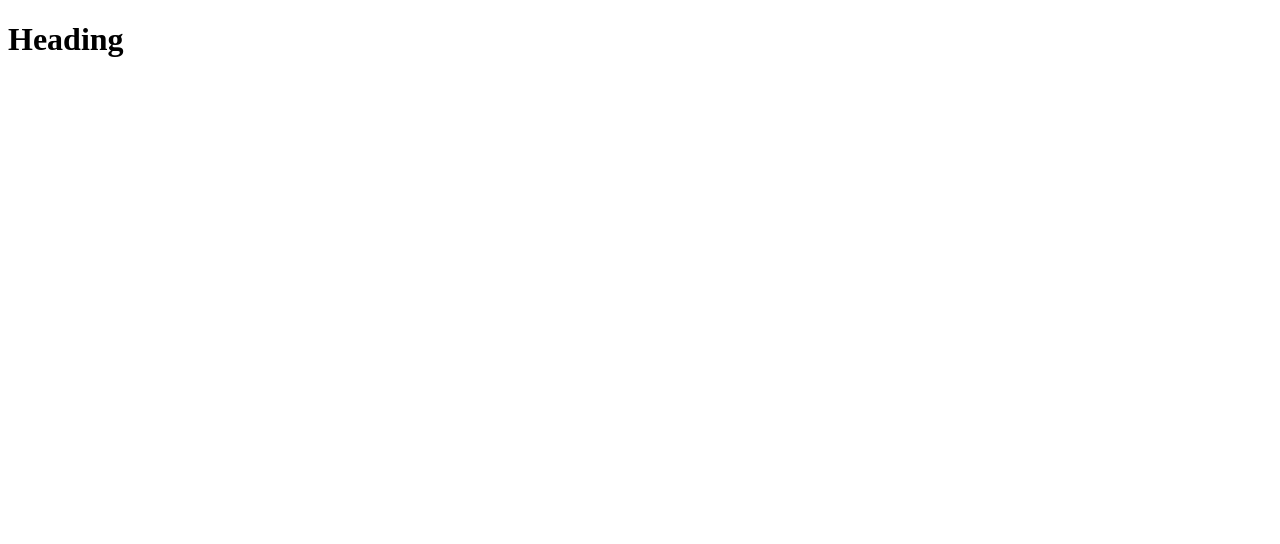
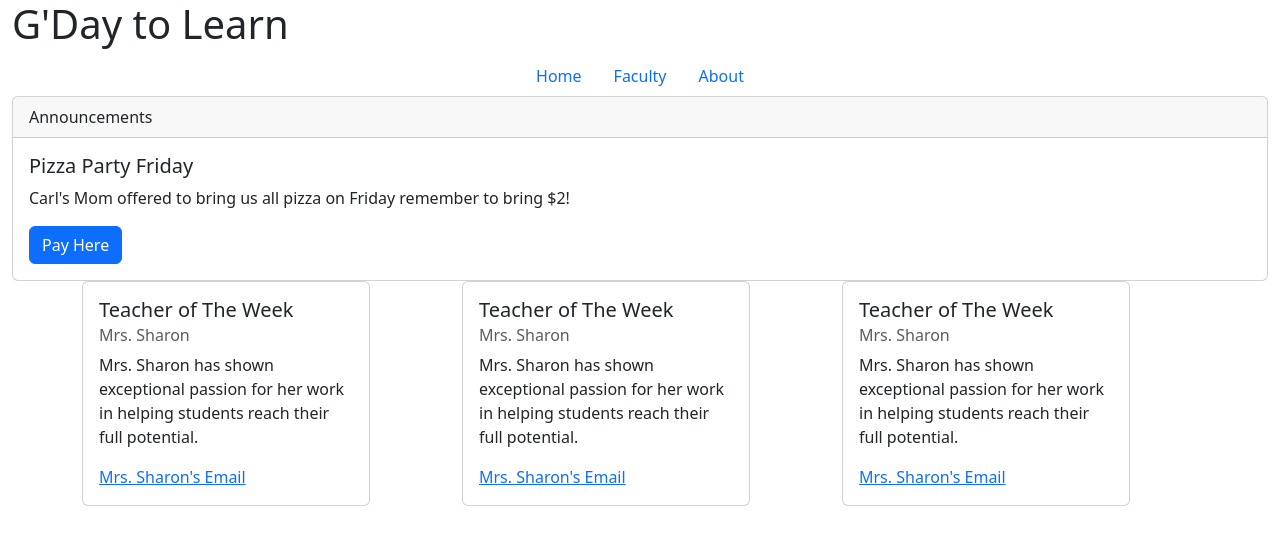
Before and after one commit to micha183/framework-challenge, a plain HTML site: page index.html in a window 1280 px wide. Drawn offline with nearby package versions, Linux system fonts and the light colour scheme.

Commit message:
firstcommit

```diff
--- a/index.html
+++ b/index.html
@@ -5,10 +5,67 @@
     <meta name="viewport" content="width=device-width, initial-scale=1.0">
     <meta http-equiv="X-UA-Compatible" content="ie=edge">
     <title>Title</title>
-    <link rel="stylesheet" href="screen.css">
+    <link href="https://cdn.jsdelivr.net/npm/bootstrap@5.3.0-alpha1/dist/css/bootstrap.min.css" rel="stylesheet" integrity="sha384-GLhlTQ8iRABdZLl6O3oVMWSktQOp6b7In1Zl3/Jr59b6EGGoI1aFkw7cmDA6j6gD" crossorigin="anonymous">
   </head>
   <body>
-    <h1>Heading</h1>
-    <script src="index.js"></script>
+    <div class="container-fluid">
+      <h1 class="title">G'Day to Learn</h1>
+      <script src="index.js"></script>
+      <ul class="nav justify-content-center">
+        <li class="nav-item">
+          <a class="nav-link active">Home</a>
+        </li>
+        <li class="nav-item">
+          <a class="nav-link">Faculty</a>
+        </li>
+        <li class="nav-item">
+          <a class="nav-link">About</a>
+        </li>
+      </ul>
+      <div class="card">
+        <div class="card-header">
+          Announcements
+        </div>
+        <div class="card-body">
+          <h5 class="card-title">Pizza Party Friday</h5>
+          <p class="card-text">Carl's Mom offered to bring us all pizza on Friday remember to bring $2!</p>
+          <a href="#" class="btn btn-primary">Pay Here</a>
+        </div>
+      </div>
+      <div class="container">
+        <div class="row">
+          <div class="col">
+            <div class="card" style="width: 18rem;">
+              <div class="card-body">
+                <h5 class="card-title">Teacher of The Week</h5>
+                <h6 class="card-subtitle mb-2 text-muted">Mrs. Sharon</h6>
+                <p class="card-text">Mrs. Sharon has shown exceptional passion for her work in helping students reach their full potential.</p>
+                <a href="#" class="card-link">Mrs. Sharon's Email</a>
+              </div>
+            </div>
+          </div>
+          <div class="col">
+            <div class="card" style="width: 18rem;">
+              <div class="card-body">
+                <h5 class="card-title">Teacher of The Week</h5>
+                <h6 class="card-subtitle mb-2 text-muted">Mrs. Sharon</h6>
+                <p class="card-text">Mrs. Sharon has shown exceptional passion for her work in helping students reach their full potential.</p>
+                <a href="#" class="card-link">Mrs. Sharon's Email</a>
+              </div>
+            </div>
+          </div>
+          <div class="col">
+            <div class="card" style="width: 18rem;">
+              <div class="card-body">
+                <h5 class="card-title">Teacher of The Week</h5>
+                <h6 class="card-subtitle mb-2 text-muted">Mrs. Sharon</h6>
+                <p class="card-text">Mrs. Sharon has shown exceptional passion for her work in helping students reach their full potential.</p>
+                <a href="#" class="card-link">Mrs. Sharon's Email</a>
+              </div>
+            </div>
+          </div>
+        </div>
+      </div>
+     </div>
   </body>
 </html>
--- a/screen.css
+++ b/screen.css
@@ -1 +1,4 @@
 /* Add screen styles below */
+body {
+    background-color: blue;
+}
```
